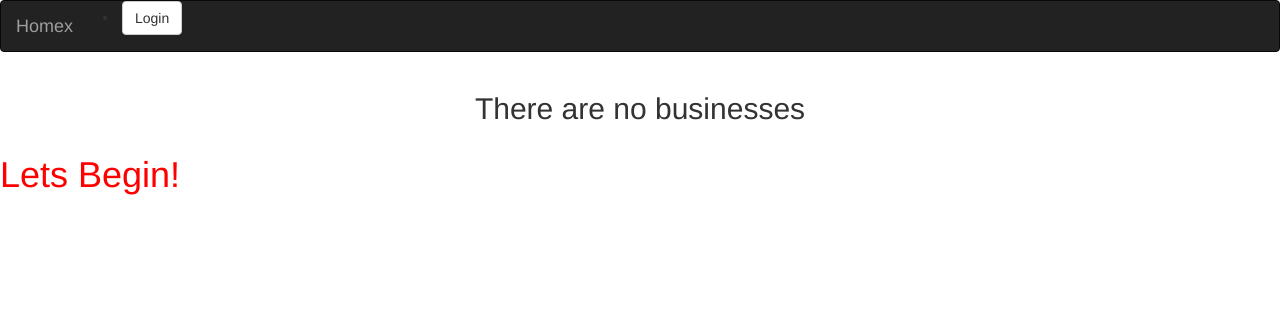
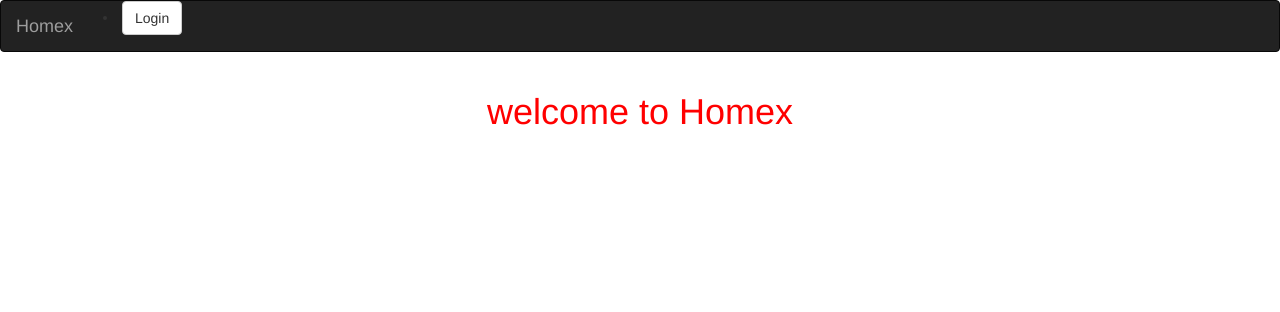
Before and after one commit to Charlesmurage/homex, a Django app: page / in a window 1280 px wide. Shown: the top 312 px of the page. Run offline with Django 3.2, Linux system fonts and the light colour scheme; data that the repository does not hold is empty; some libraries are stand-ins or nearby versions.

Commit message:
redirected urls to home after login

```diff
--- a/home/settings.py
+++ b/home/settings.py
@@ -129,3 +129,5 @@ STATICFILES_DIRS = [
 
 MEDIA_URL = '/media/'
 MEDIA_ROOT = os.path.join(BASE_DIR, 'media')
+
+LOGIN_REDIRECT_URL = "/"
--- a/home/urls.py
+++ b/home/urls.py
@@ -22,5 +22,5 @@ urlpatterns = [
     url(r'^admin/', admin.site.urls),
     url(r'',include('homeground.urls')),
     url(r'^accounts/', include('registration.backends.simple.urls')),
-    url(r'^logout/$', views.logout, {"next_page":'/'}),
+    url(r'^logout/$', views.logout, {"next_page":'/accounts/login'}),
 ]
--- a/homeground/templates/home.html
+++ b/homeground/templates/home.html
@@ -2,24 +2,37 @@
 {% block content %}
 {{ block.super }}
 
+<div class="row">
+    <h1 class="text-center">welcome to Homex</h1>
+</div>
 <div class="container">
+
+    <div class="row">
         {% for business_item in business %}
-<div class="row">
-    <div class="col-xs-6 col-sm-6 col-md-6 col-lg-6">
-        <h2 class="text-center">{{business_item.title }}</h2>
+
+
+        <div class="col-md-4">
+            <div class="card mb-2">
+                {% if business_item.business_image %}
+                <img class="card-img-top" src="{{business_item.business_image.url}}"
+                    height="auto" width="200px !important">
+
+                {% endif %}
+                <div class="card-body">
+                    <h5 class="card-title">{{ business_item.title }} </h5>
+                    <p class="card-text"><h4>{{ business_item.selling }}</h4></p>
+                    <a class="btn btn-primary">
+                        Read More
+                    </a>
+                    <h2 class="text-center"> </h2>
                 </div>
-
-    <div class="col-xs-6 col-sm-6 col-md-6 col-lg-6">
-        <img src="{{business_item.businesses_image.url}}" class="img-responsive" alt="Image">
-
             </div>
         </div>
 
+
         {% empty %}
-<div class="row">
-    <h2 class="text-center">There are no businesses</h2>
     </div>
     {% endfor %}
 </div>
-<h1>Lets Begin!</h1>
+
 {% endblock %}
```
Also changed, not shown: 2 other files. Lines whose indentation alone changed are shown as unchanged.
